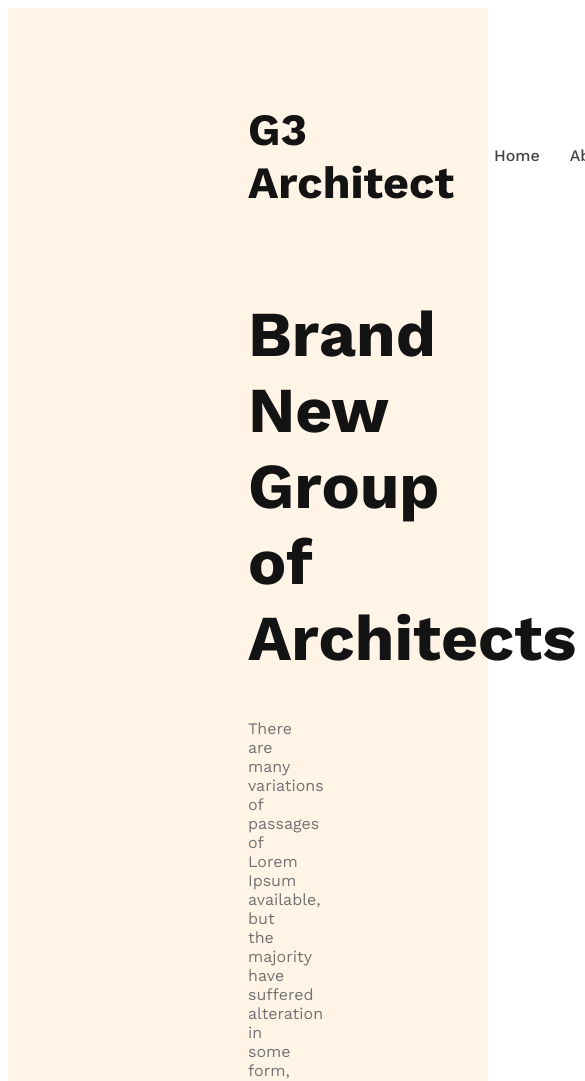
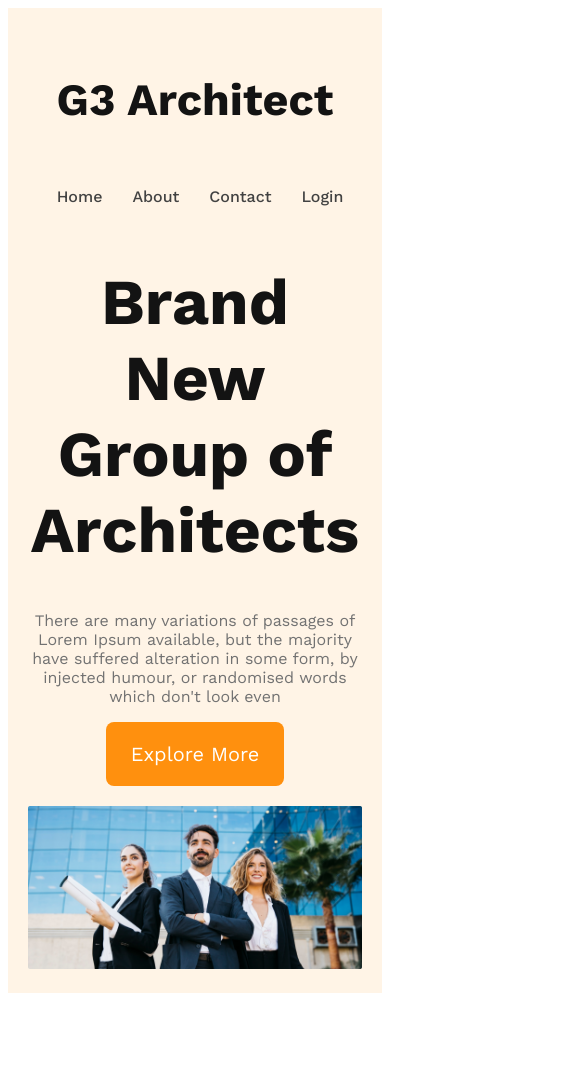
Before and after one commit to fakrul001/architect-website-practice, a plain HTML site: page index.html in a window 390 px wide. Shown: the top 1081 px of the page, 585 px wide, since content can reach past the window. After the commit the page ends 1001 px from the top, so only its background shows below. Drawn offline with nearby package versions, Linux system fonts and the light colour scheme.

Commit message:
finished the header section with responsive for mobile and medium devices

```diff
--- a/styles/style.css
+++ b/styles/style.css
@@ -1,12 +1,19 @@
 /* work sans font from google fonts */
 @import url('https://fonts.googleapis.com/css2?family=Lato:wght@400;700;900&family=Work+Sans:wght@400;500;600;700&display=swap');
 
+/* shared styles */
 *{
     font-family: 'Work Sans', sans-serif;
 }
 
 .btn-primary{
-
+    font-size: 1.25rem;
+    border-radius: 8px;
+    background-color: #FF900E;
+    padding: 20px 25px;
+    color: #fff;
+    border: 0;
+    cursor: point;
 }
 
 /* header styles */
@@ -57,3 +64,29 @@ nav li a{
 .banner-description{
     color: #727272;
 }
+.banner img{
+    margin-top: 20px;
+    width: 100%;
+}
+/* responsive media queries */
+/* mobile devices */
+@media screen and (max-width: 576px) {
+    header{
+        padding: 20px;
+    }
+    nav{
+        flex-direction: column;
+    }
+}
+
+/* tablet or medium devices */
+@media screen and (min-width: 576px) and (max-width: 960px) {
+    header{
+        padding: 50px;
+    }
+
+    nav{
+        flex-direction: column;
+    }
+
+}
```
Also changed, not shown: index.html (+1 -1 lines).
